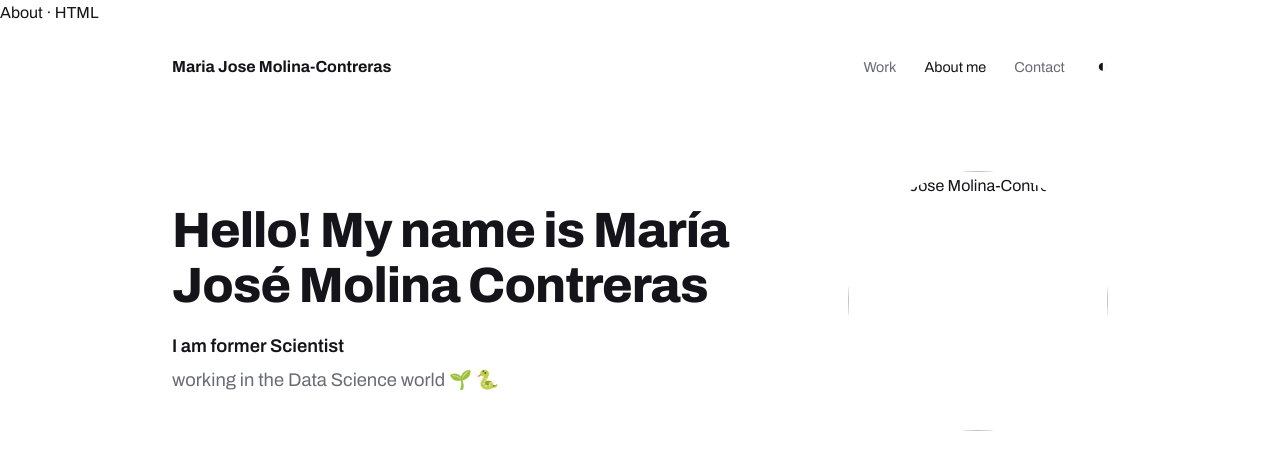
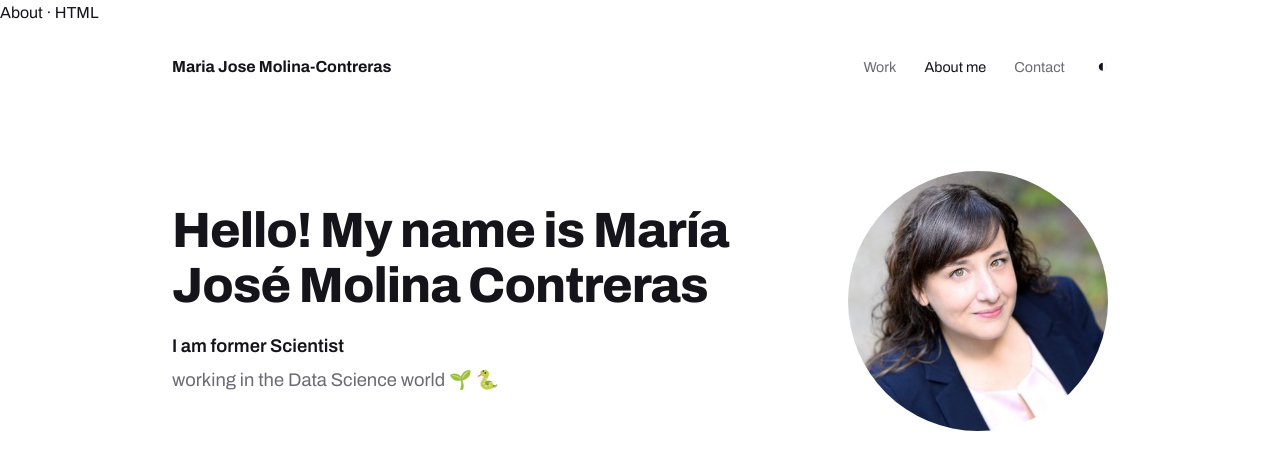
Before and after one commit to mjmolina/aiforautomation.dev, a plain HTML site: page about.html in a window 1280 px wide. Shown: the top 476 px of the page. Drawn offline with Linux system fonts and the light colour scheme.

Commit message:
Update about.html

```diff
--- a/about.html
+++ b/about.html
@@ -176,7 +176,7 @@ About · HTML
     <p class="role"><strong> I am former Scientist</strong></p>
     <p class="role">working in the Data Science world 🌱 🐍</p>
   </div>
-  <img class="photo" src="src/mj2026.jpg" alt="Maria Jose Molina-Contreras">
+  <img class="photo" src="src/mj2026.png" alt="Maria Jose Molina-Contreras">
 </section>
 
 <div class="links">
```
